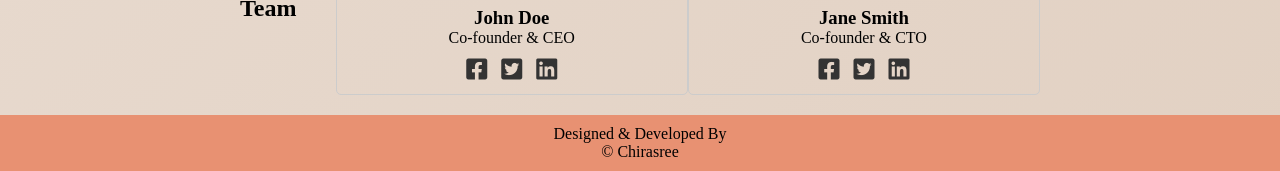
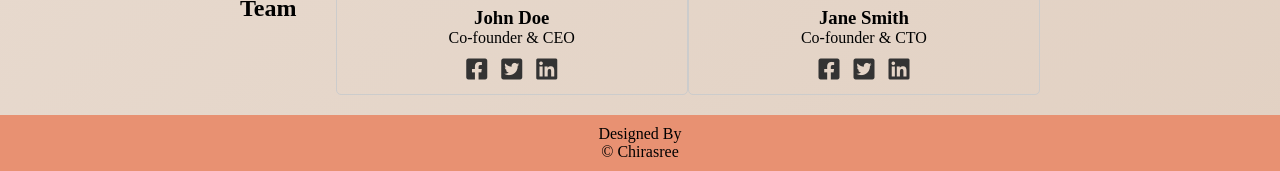
Before and after one commit to chirasbanikagt2000/KhanaKhazana, a plain HTML site: page index.html in a window 1280 px wide. Shown: the part 6795-6966 px from the top of the page. Drawn offline with nearby package versions, Linux system fonts and the light colour scheme.

Commit message:
third commit

```diff
--- a/index.html
+++ b/index.html
@@ -878,7 +878,7 @@
 
     <div class="footer">
 
-        <p>Designed & Developed By </p>
+        <p>Designed  By </p>
         &copy; Chirasree
     </div>
 
```
